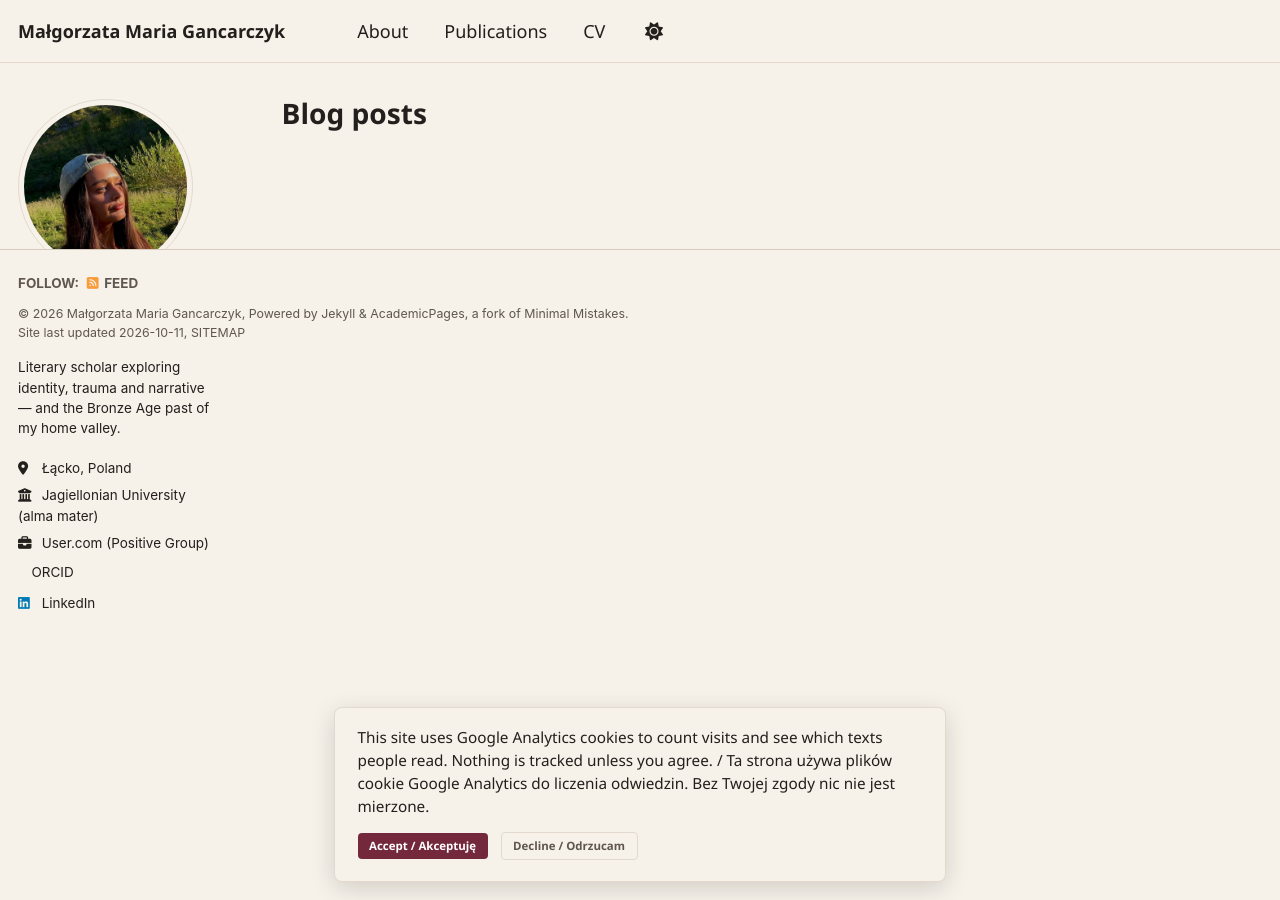
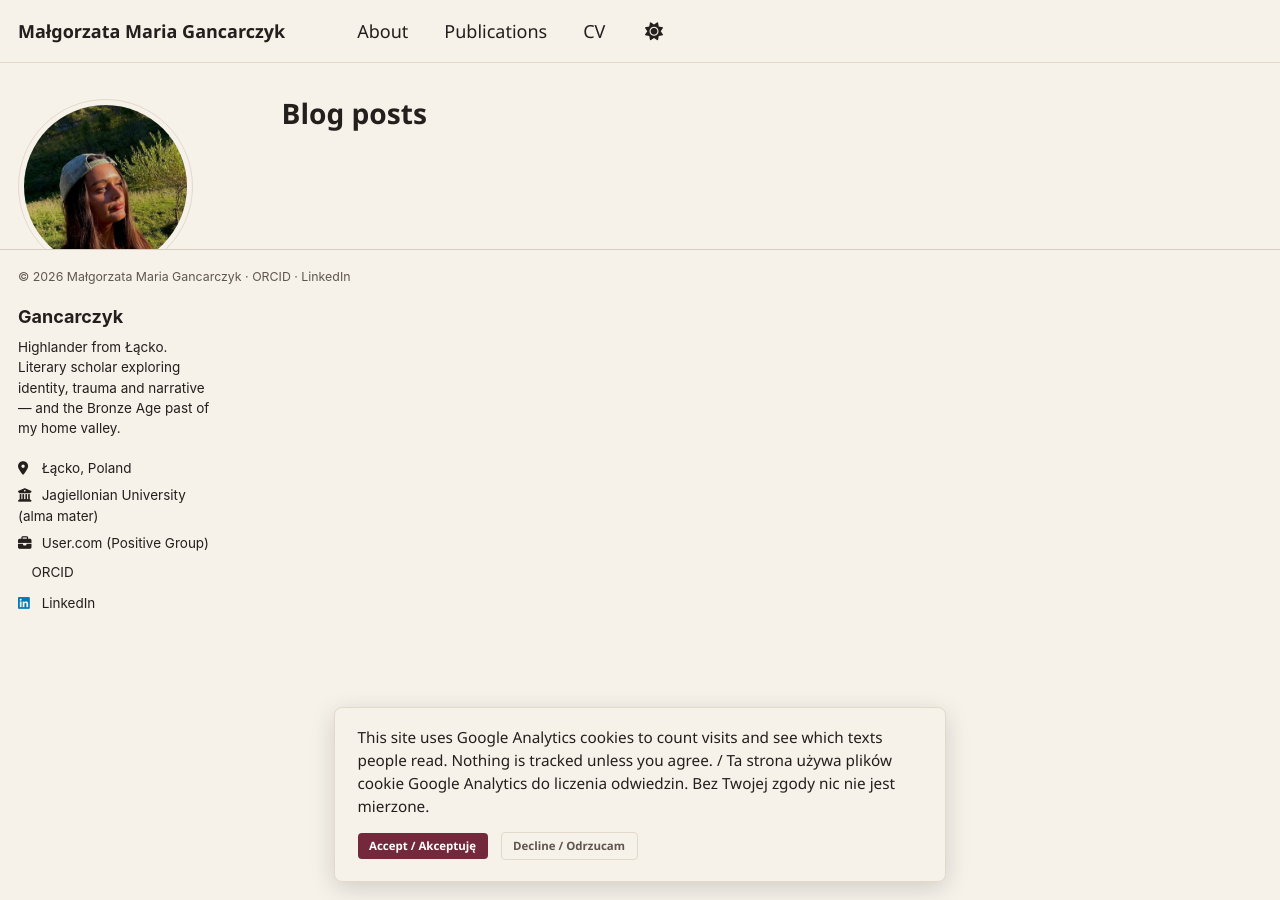
Before and after one commit to malgorzatagancarczyk/malgorzatagancarczyk.github.io, a Jekyll site: the page built from _pages/year-archive.html, in a window 1280 px wide. Built offline with Jekyll 4.4.1, drawn with Linux system fonts in a browser that asks for light colours; some web fonts are replaced; a style sheet for code colours, icons or effects is not loaded.

Commit message:
Update footer.html

```diff
--- a/_includes/footer.html
+++ b/_includes/footer.html
@@ -1,25 +1,2 @@
 {% include base_path %}
-
-{% if site.author.github or site.author.bitbucket or site.atom_feed.hide != true %}
-<div class="page__footer-follow">
-  <ul class="social-icons">
-    {% if site.data.ui-text[site.locale].follow_label %}
-      <li><strong>{{ site.data.ui-text[site.locale].follow_label }}</strong></li>
-    {% endif %}
-    {% if site.author.github %}
-      <li><a href="https://github.com/{{ site.author.github }}"><i class="fab fa-github" aria-hidden="true"></i> GitHub</a></li>
-    {% endif %}
-    {% if site.author.bitbucket %}
-      <li><a href="https://bitbucket.org/{{ site.author.bitbucket }}"><i class="fab fa-bitbucket" aria-hidden="true"></i> Bitbucket</a></li>
-    {% endif %}
-    {% if site.atom_feed.hide != true %}
-    <li><a href="{% if site.atom_feed.path %}{{ site.atom_feed.path }}{% else %}{{ base_path }}/feed.xml{% endif %}"><i class="fa fa-fw fa-rss-square" aria-hidden="true"></i> {{ site.data.ui-text[site.locale].feed_label | default: "Feed" }}</a></li>
-    {% endif %}
-  </ul>
-</div>
-{% endif %}
-
-<div class="page__footer-copyright">
-  &copy; {{ site.time | date: '%Y' }} {{ site.name | default: site.title }}, {{ site.data.ui-text[site.locale].powered_by | default: "Powered by" }} <a href="https://jekyllrb.com" rel="nofollow">Jekyll</a> &amp; <a href="https://github.com/academicpages/academicpages.github.io">AcademicPages</a>, a fork of <a href="https://mademistakes.com/work/minimal-mistakes-jekyll-theme/" rel="nofollow">Minimal Mistakes</a>.<br />
-  Site last updated {{ "now" | date: '%Y-%m-%d' }}, <a href="/sitemap/" style="text-transform: uppercase;">{{ site.data.ui-text[site.locale].site_map | default: "Sitemap" }}</a>
-</div>
+<div class="page__footer-copyright">&copy; {{ site.time | date: '%Y' }} Małgorzata Maria Gancarczyk · <a href="https://orcid.org/0009-0009-3093-7439">ORCID</a> · <a href="https://www.linkedin.com/in/ma%C5%82gorzata-maria-gancarczyk-4b843916b">LinkedIn</a></div>
```
